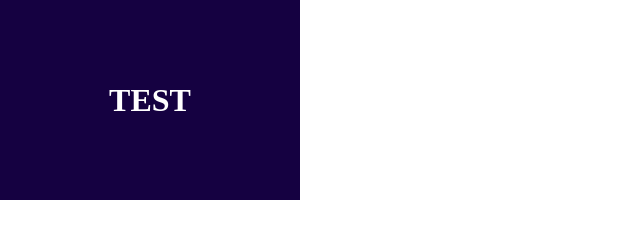
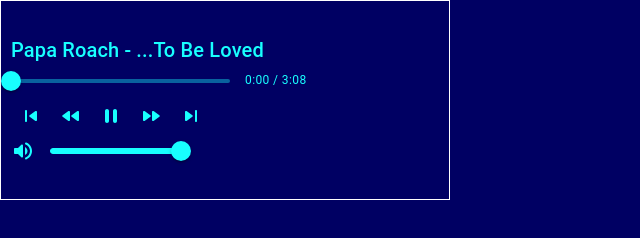
Before and after one commit to Atanas-S-Nikolov/online-music-player, a React app: page / in a window 1280 px wide. Shown: the whole page, without its empty margins (0-640 px from the left). Built offline with nearby package versions, Linux system fonts and the light colour scheme.

Commit message:
Create music player UI

```diff
--- a/package.json
+++ b/package.json
@@ -3,12 +3,16 @@
   "version": "1.0.0",
   "private": true,
   "dependencies": {
+    "@emotion/react": "^11.9.3",
+    "@emotion/styled": "^11.9.3",
+    "@mui/icons-material": "^5.8.4",
+    "@mui/material": "^5.9.1",
     "@testing-library/jest-dom": "^5.16.4",
     "@testing-library/react": "^13.3.0",
     "@testing-library/user-event": "^13.5.0",
     "react": "^18.2.0",
     "react-dom": "^18.2.0",
-    "react-scripts": "5.0.1",
+    "react-scripts": "^5.0.1",
     "web-vitals": "^2.1.4"
   },
   "scripts": {
--- a/src/index.css
+++ b/src/index.css
@@ -1,6 +1,6 @@
 body {
-    width: 300px;
+    width: 450px;
     height: 200px;
     position: relative;
-    margin: 0;
+    border: 1px solid white;
 }
--- a/src/index.js
+++ b/src/index.js
@@ -1,13 +1,17 @@
 import React from 'react';
 import ReactDOM from 'react-dom/client';
 import './index.css';
-import App from './js/App';
+import { ThemeProvider } from '@mui/material/styles';
+import defaultTheme from './js/utils/Themes';
+import App from './js/components/App';
 import reportWebVitals from './reportWebVitals';
 
 const root = ReactDOM.createRoot(document.getElementById('root'));
 root.render(
   <React.StrictMode>
-    <App />
+    <ThemeProvider theme={defaultTheme}>
+      <App />
+    </ThemeProvider>
   </React.StrictMode>
 );
 
--- a/src/js/App.js
+++ /dev/null
@@ -1,11 +0,0 @@
-import '../style/App.css';
-
-function App() {
-  return (
-    <div className="App">
-      <h1>TEST</h1>
-    </div>
-  );
-}
-
-export default App;
--- /dev/null
+++ b/src/js/components/App.js
@@ -0,0 +1,14 @@
+import '../../styles/App.css';
+import CssBaseline from '@mui/material/CssBaseline';
+import MusicPlayer from './MusicPlayer';
+
+function App() {
+  return (
+    <div className="app">
+      <CssBaseline/>
+      <MusicPlayer />
+    </div>
+  );
+}
+
+export default App;
--- /dev/null
+++ b/src/js/components/CustomWidthTooltip.js
@@ -0,0 +1,11 @@
+import { styled, Tooltip, tooltipClasses } from '@mui/material';
+
+const CustomWidthTooltip = styled(({ className, ...props }) => (
+    <Tooltip {...props} classes={{ popper: className }} />
+  ))({
+    [`& .${tooltipClasses.tooltip}`]: {
+    maxWidth: "fit-content",
+    },
+});
+
+export default CustomWidthTooltip;
--- /dev/null
+++ b/src/js/components/MusicPlayer.js
@@ -0,0 +1,125 @@
+import { useState } from "react";
+
+import { styled, Slider, IconButton, Typography } from "@mui/material";
+import {
+    PauseRounded,
+    PlayArrowRounded,
+    FastForwardRounded,
+    FastRewindRounded,
+    SkipNextRounded,
+    SkipPreviousRounded,
+    VolumeMuteRounded,
+    VolumeDownRounded,
+    VolumeUpRounded
+} from '@mui/icons-material';
+
+import CustomWidthTooltip from "./CustomWidthTooltip";
+
+const SliderDiv = styled('div')({
+    justifyContent: "left",
+    alignItems: "center",
+    display: "flex",
+    gap: "15px"
+});
+
+const StyledIconButton = styled(IconButton)(({ theme }) => ({
+    color: theme.palette.primary.main
+}))
+
+function renderVolumeIcon(volume) {
+    if (volume <= 100 && volume >= 50) {
+        return <VolumeUpRounded/>;
+    } else if (volume < 50 && volume > 0) {
+        return <VolumeDownRounded/>;
+    } else {
+        return <VolumeMuteRounded/>;
+    }
+}
+
+function formatDuration(value) {
+    const minute = Math.floor(value / 60);
+    const secondLeft = value - minute * 60;
+    return `${minute}:${secondLeft < 10 ? `0${secondLeft}` : secondLeft}`;
+}
+
+export default function MusicPlayer() {
+    const duration = 188; //seconds
+    const [position, setPosition] = useState(0);
+    const[volume, setVolume] = useState(100);
+    const [isPaused, setIsPaused] = useState(false);
+    let isVolumeMuted = volume === 0;
+
+    return(
+        <>
+            <Typography variant="h6">Papa Roach - ...To Be Loved</Typography>
+            <SliderDiv>
+                <Slider
+                    sx={{ width: "50%" }}
+                    value={position}
+                    min={0}
+                    max={duration}
+                    onChange={(_, value) => setPosition(value)}
+                />
+                <Typography variant="caption" component="span">
+                    {`${formatDuration(position)} / ${formatDuration(duration)}`}
+                </Typography>
+            </SliderDiv>
+            <div className="music-controls">
+                <CustomWidthTooltip title="Previous Track" placement="bottom-end">
+                    <StyledIconButton>
+                        <SkipPreviousRounded/>
+                    </StyledIconButton>
+                </CustomWidthTooltip>
+                <CustomWidthTooltip title="Seek Backward" placement="bottom-end">
+                    <StyledIconButton>
+                        <FastRewindRounded/>
+                    </StyledIconButton>
+                </CustomWidthTooltip>
+                <CustomWidthTooltip title={isPaused ? "Play" : "Pause"} placement="bottom-end">
+                    <StyledIconButton
+                        onClick={() => setIsPaused(!isPaused)}
+                    >
+                        {isPaused
+                            ? <PlayArrowRounded/>
+                            : <PauseRounded/>
+                        }
+                    </StyledIconButton>
+                </CustomWidthTooltip>
+                <CustomWidthTooltip title="Seek Forward" placement="bottom-end">
+                    <StyledIconButton>
+                        <FastForwardRounded/>
+                    </StyledIconButton>
+                </CustomWidthTooltip>
+                <CustomWidthTooltip title="Next Track" placement="bottom-end">
+                    <StyledIconButton>
+                        <SkipNextRounded/>
+                    </StyledIconButton>
+                </CustomWidthTooltip>
+            </div>
+            <SliderDiv>
+                <CustomWidthTooltip title={isVolumeMuted ? "Unmute" : "Mute"} placement="bottom-end">
+                    <StyledIconButton
+                        sx={{ padding: 0 }}
+                        onClick={() => {
+                            isVolumeMuted
+                                ? setVolume(100)
+                                : setVolume(0)
+                        }}
+                    >
+                        {renderVolumeIcon(volume)}
+                    </StyledIconButton>
+                </CustomWidthTooltip>
+                <CustomWidthTooltip title={volume} placement="right">
+                    <Slider
+                        sx={{ width: "30%" }}
+                        value={volume}
+                        min={0}
+                        step={5}
+                        max={100}
+                        onChange={(_, value) => setVolume(value)}
+                    />
+                </CustomWidthTooltip>
+            </SliderDiv>
+        </>
+    );
+}
--- /dev/null
+++ b/src/js/utils/Themes.js
@@ -0,0 +1,17 @@
+import { createTheme } from "@mui/material/styles";
+
+const defaultTheme = createTheme({
+    palette: {
+        primary: {
+            main: '#18ffff'
+        },
+        background: {
+            default: '#000063'
+        },
+        text: {
+            primary: '#18ffff'
+        }
+    }
+})
+
+export default defaultTheme;
--- a/src/style/App.css
+++ /dev/null
@@ -1,12 +0,0 @@
-.App {
-    position: absolute;
-    width: 100%;
-    height: 100%;
-    margin: 0;
-    padding: 0;
-    background-color: rgb(21, 1, 65);
-    color: white;
-    display: flex;
-    justify-content: center;
-    align-items: center;
-}
--- /dev/null
+++ b/src/styles/App.css
@@ -0,0 +1,16 @@
+.app {
+    position: absolute;
+    width: 100%;
+    height: 100%;
+    margin: 0;
+    padding-left: 10px;
+    display: flex;
+    flex-direction: column;
+    justify-content: center;
+    align-items: left;
+    text-align: left;
+}
+
+div {
+    width: 100%;
+}
```
Also changed, not shown: 1 other file.
